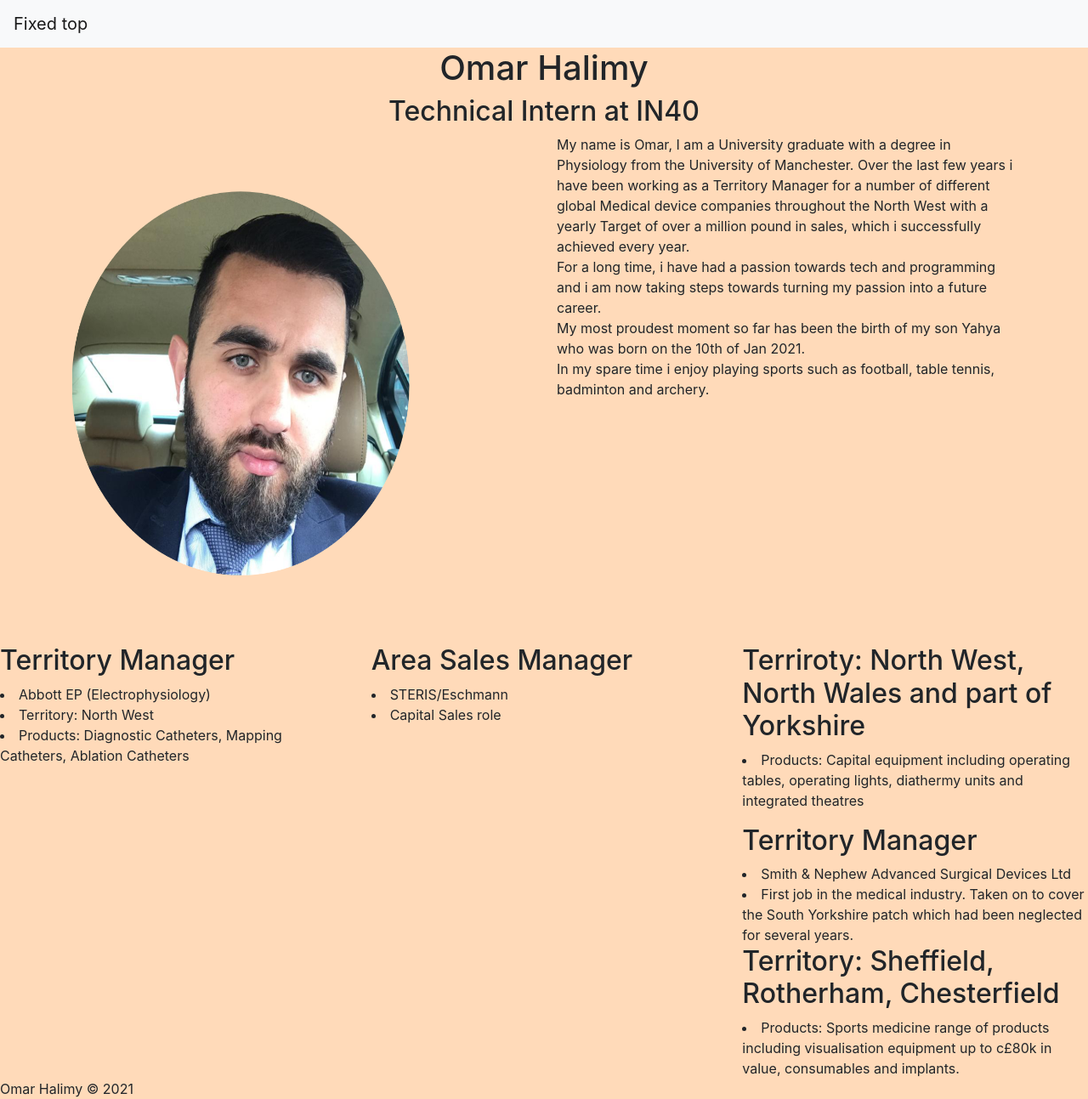
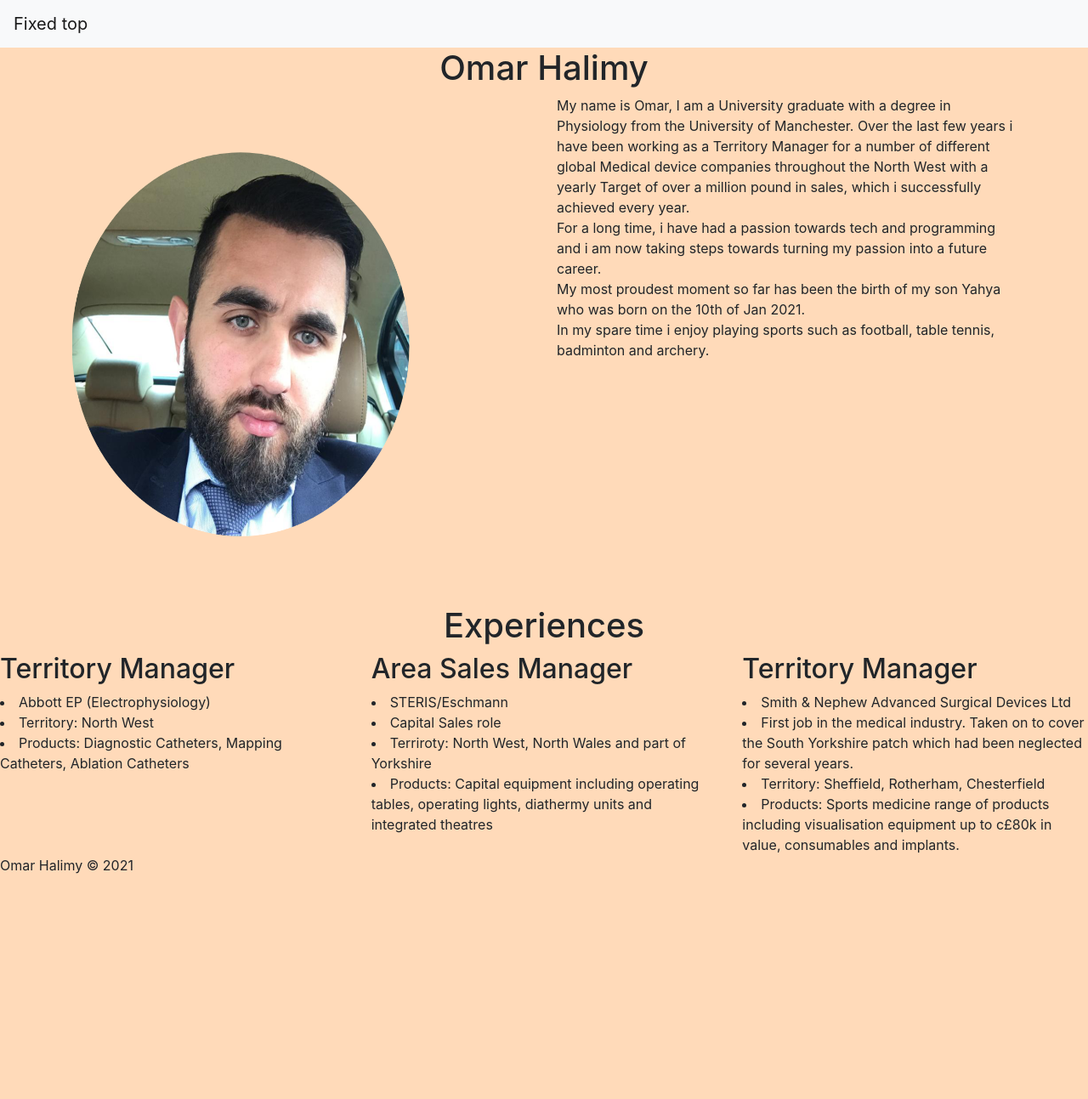
Before and after one commit to chung224/In4.0-Project-1, a plain HTML site: page index.html in a window 1280 px wide. Shown: the whole page at 85% size. After the commit the page ends 1030 px from the top, so only its background shows below. Drawn offline with nearby package versions, Linux system fonts and the light colour scheme.

Commit message:
Add files via upload

```diff
--- a/index.html
+++ b/index.html
@@ -36,7 +36,6 @@
     </div>
   </nav>
 <h1 class="text-center">Omar Halimy</h1>
-<h2 class="text-center">Technical Intern at IN40</h2>
 <div class="container">
   <div class="row">
     <div class="col">
@@ -52,6 +51,8 @@
       </br> In my spare time i enjoy playing sports such as football, table tennis, badminton and archery.  </p></div>
     </div>
   </div>
+
+  <h1 class="text-center">Experiences</h1>
   <div class="row">
     <div class="col">
       <h2>Territory Manager </h2>
@@ -64,18 +65,16 @@
       <h2>Area Sales Manager</h2>
       <li>STERIS/Eschmann</li>
       <li>Capital Sales role </li>
+      <li>Terriroty: North West, North Wales and part of Yorkshire</li>
+      <li>Products: Capital equipment including operating tables, operating lights, diathermy units and integrated theatres</p>
     </div>
     <div class="col">
-      <h2>Terriroty: North West, North Wales and part of Yorkshire</h2>
-      <li>Products: Capital equipment including operating tables, operating lights, diathermy units and integrated theatres</p>
-
-
       <h2>Territory Manager </h2>
       <li>Smith & Nephew Advanced Surgical Devices Ltd </li>
       <li>First job in the medical industry. Taken on to cover the
          South Yorkshire patch which had been neglected for several years. </li>
 
-      <h2>Territory: Sheffield, Rotherham, Chesterfield</h2>
+      <li>Territory: Sheffield, Rotherham, Chesterfield</li>
       <li>Products: Sports medicine range of products including visualisation
          equipment up to c£80k in value, consumables and implants.</li>
     </div>
```
